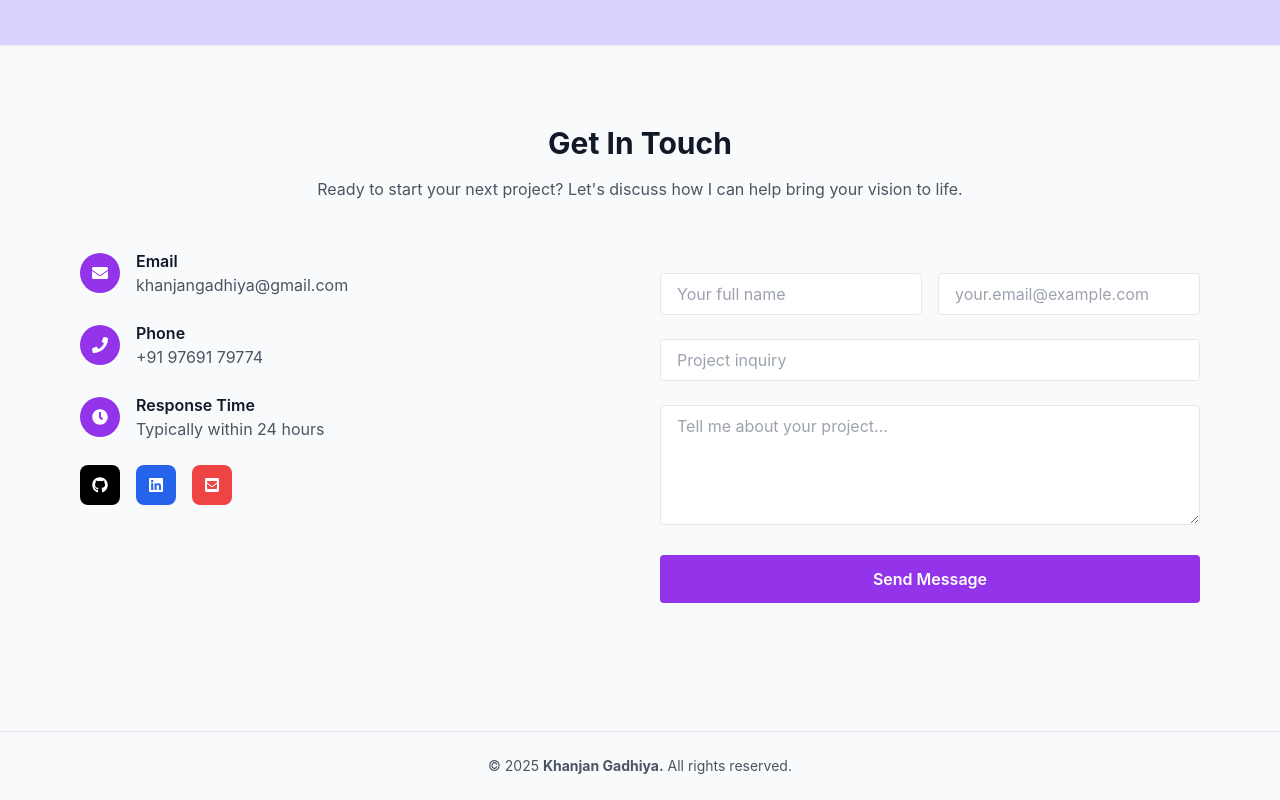
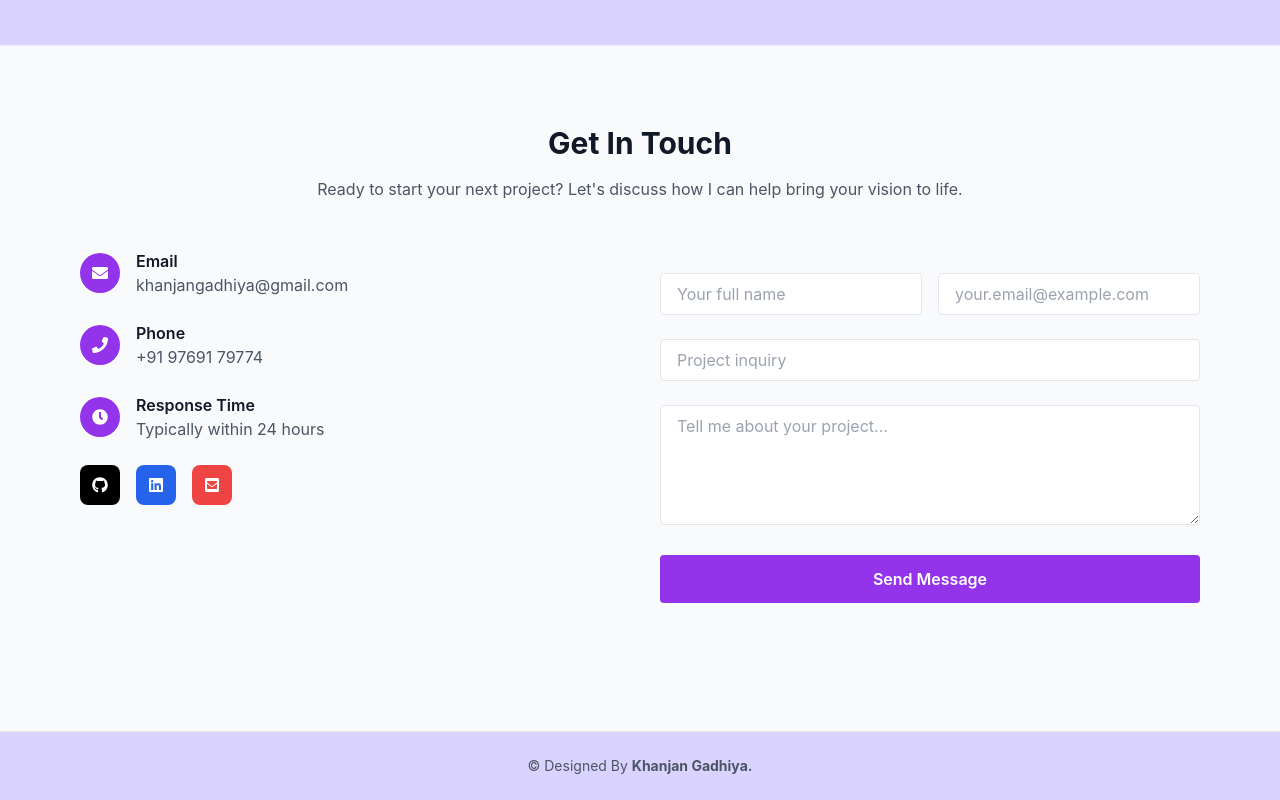
Before and after one commit to Khanjan10/portfolio, a React (Create React App) app: page / in a window 1280 px wide. Shown: the part 3485-4285 px from the top of the page. Built offline with nearby package versions, Linux system fonts and the light colour scheme.

Commit message:
changed some styles

```diff
--- a/src/components/About.js
+++ b/src/components/About.js
@@ -3,7 +3,7 @@ import { motion } from "framer-motion";
 
 const About = () => {
   return (
-    <motion.section
+    <section
       id="about"
       initial={{ opacity: 0, y: 40 }}
       whileInView={{ opacity: 1, y: 0 }}
@@ -16,7 +16,7 @@ const About = () => {
         With over 2+ years of experience in web development, I specialize in creating robust, scalable applications using the MERN stack (MongoDB, Express.js, React, Node.js) and WordPress. My journey began with a computer science degree and has evolved through working with startups and established companies.
   I'm passionate about writing clean, efficient code and staying up-to-date with the latest industry trends. Whether it's building a complex web application from scratch or customizing WordPress themes, I approach every project with enthusiasm and attention to detail.
       </p>
-    </motion.section>
+    </section>
   );
 };
 
--- a/src/components/Contact.js
+++ b/src/components/Contact.js
@@ -33,7 +33,7 @@ const Contact = () => {
   };
 
   return (
-    <motion.section
+    <section
       id="contact"
       initial={{ opacity: 0, y: 40 }}
       whileInView={{ opacity: 1, y: 0 }}
@@ -165,7 +165,7 @@ const Contact = () => {
           )}
         </form>
       </div>
-    </motion.section>
+    </section>
   );
 };
 
--- a/src/components/Footer.js
+++ b/src/components/Footer.js
@@ -2,10 +2,10 @@ import React from "react";
 
 const Footer = () => {
   return (
-    <footer className="text-center py-6 border-t mt-12">
-      <p className="text-sm text-gray-600">© {new Date().getFullYear()} <b><a href="#">Khanjan Gadhiya.</a></b> All rights reserved.</p>
+    <footer className="bg-secondary text-center py-6 border-t mt-12">
+      <p className="text-sm text-gray-600">© Designed By <b><a href="#">Khanjan Gadhiya.</a></b></p>
     </footer>
   );
 };
-
+// © {new Date().getFullYear()}
 export default Footer;
--- a/src/components/Hero.js
+++ b/src/components/Hero.js
@@ -4,7 +4,7 @@ import { FaLinkedin, FaTwitter, FaYoutube, FaGithub, FaBook } from "react-icons/
 
 const Hero = () => {
   return (
-    <motion.section
+    <section
       id="home"
       initial={{ opacity: 0, y: 40 }}
       whileInView={{ opacity: 1, y: 0 }}
@@ -40,7 +40,7 @@ const Hero = () => {
         </a>
       </div>
 
-    </motion.section>
+    </section>
   );
 };
 
--- a/src/components/Navbar.js
+++ b/src/components/Navbar.js
@@ -5,7 +5,7 @@ const Navbar = () => {
   const toggleMenu = () => setIsOpen(!isOpen);
 
   return (
-    <nav className="fixed w-full bg-white shadow-md z-50 px-6 py-4">
+    <nav className=" w-full fixed bg-white shadow-md z-50 px-6 py-4">
       <div className="flex justify-between items-center max-w-6xl mx-auto">
         <h1 className="text-xl font-bold">
           <a href="/" className="flex  space-x-2">
--- a/src/components/Projects.js
+++ b/src/components/Projects.js
@@ -49,7 +49,7 @@ const Projects = () => {
       : projectsData.filter((proj) => proj.category === selectedCategory);
 
   return (
-    <motion.section
+    <section
       id="projects"
       initial={{ opacity: 0, y: 40 }}
       whileInView={{ opacity: 1, y: 0 }}
@@ -117,7 +117,7 @@ const Projects = () => {
           </div>
         ))}
       </div>
-    </motion.section>
+    </section>
   );
 };
 
--- a/src/components/Skills.js
+++ b/src/components/Skills.js
@@ -39,7 +39,7 @@ const Skills = () => {
       : skillsByCategory[selectedCategory] || [];
 
   return (
-    <motion.section
+    <section
       id="skills"
       initial={{ opacity: 0, y: 40 }}
       whileInView={{ opacity: 1, y: 0 }}
@@ -79,7 +79,7 @@ const Skills = () => {
           </div>
         ))}
       </div>
-    </motion.section>
+    </section>
   );
 };
 
```
